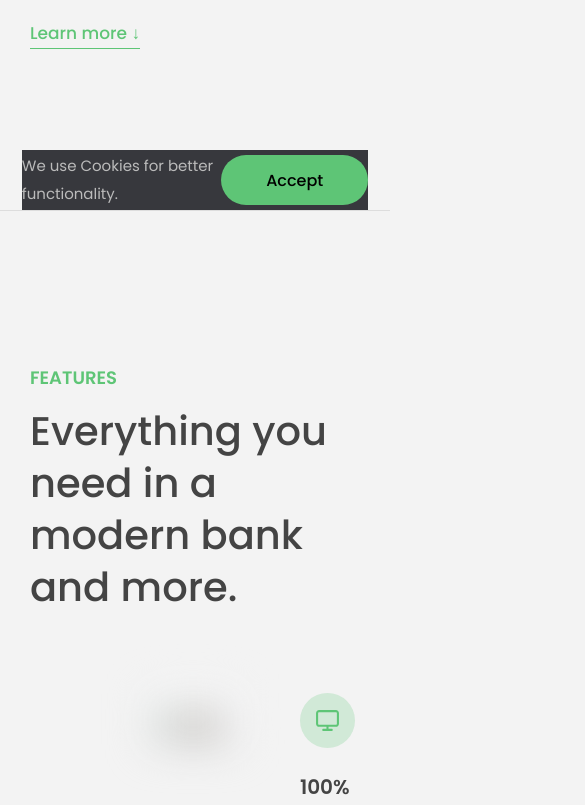
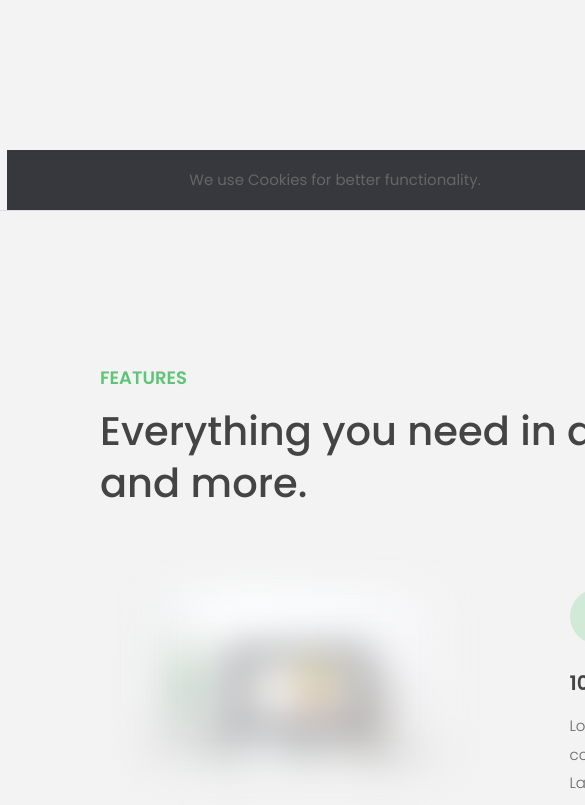
Before and after one commit to aashish-dhiman/Bankist, a plain HTML site: page index.html in a window 390 px wide. Shown: the part 634-1439 px from the top of the page, 585 px wide, since content can reach past the window. Drawn offline with Linux system fonts and the light colour scheme.

Commit message:
fixed ui responsiveness

```diff
--- a/script/script.js
+++ b/script/script.js
@@ -37,7 +37,7 @@ cookie.style.width = "105%";
 cookie.style.height = "60px";
 cookie.style.backgroundColor = "#37383d";
 cookie.innerHTML =
-    'We use Cookies for better functionality.<button class="btn btn--close-cookie">Accept</button>';
+    '<p>We use Cookies for better functionality.</p> <button class="btn btn--close-cookie">Accept</button>';
 header.append(cookie);
 
 document
--- a/style/style.css
+++ b/style/style.css
@@ -667,3 +667,9 @@ h4 {
     font-size: 1.5rem;
     font-weight: 400;
 }
+
+@media only screen and (max-width: 900px){
+    body{
+        width: 1000px;
+    }
+}
```
